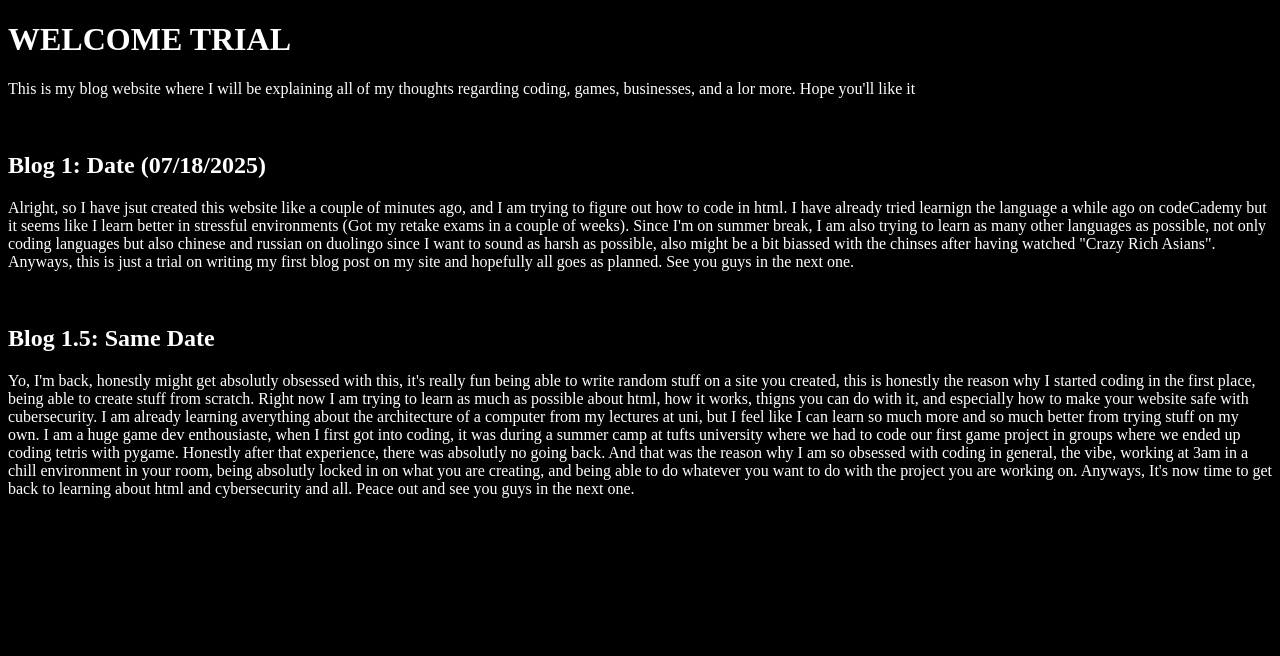
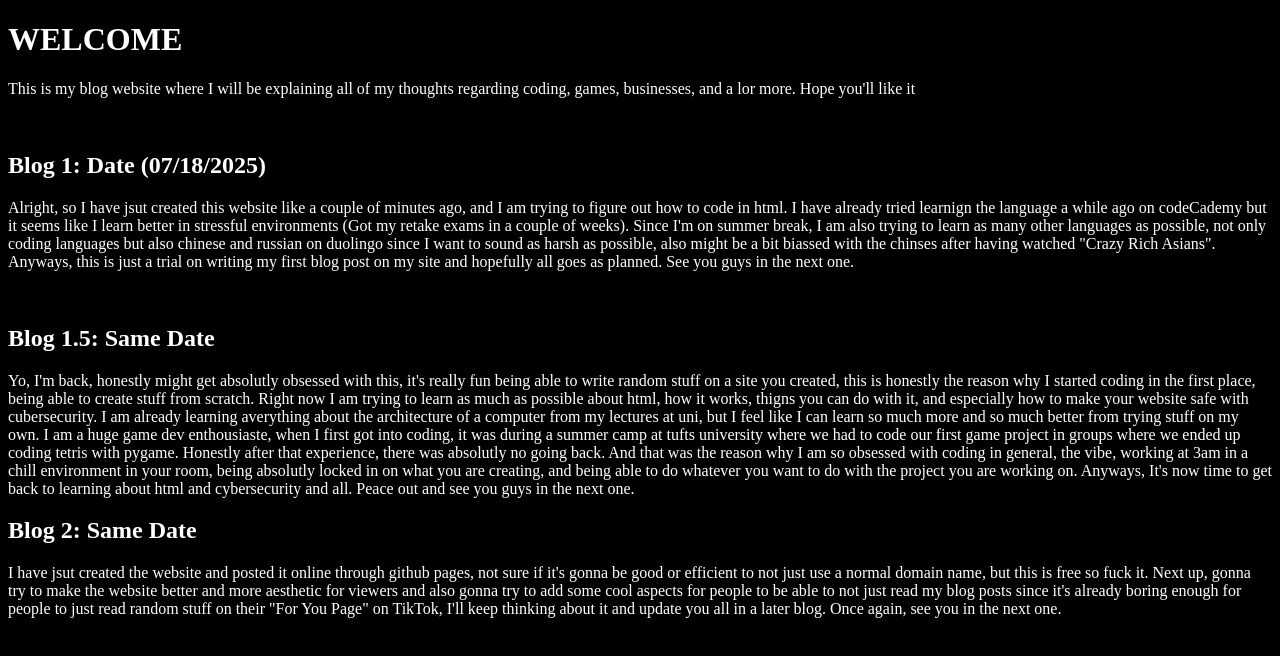
Before and after one commit to 1AmKingBob/The-Art-Conquest, a plain HTML site: page index.html in a window 1280 px wide. Drawn offline with Linux system fonts and the light colour scheme.

Commit message:
new blog uploaded

```diff
--- a/index.html
+++ b/index.html
@@ -13,7 +13,7 @@
 </head>
 
 <body>
-    <h1>WELCOME TRIAL</h1>
+    <h1>WELCOME</h1>
     <p>This is my blog website where I will be explaining all of my thoughts regarding coding, games, businesses, and a lor more. Hope you'll like it</p>
     <br />
     <h2>
@@ -28,8 +28,14 @@
     </h2>
     <p>
         Yo, I'm back, honestly might get absolutly obsessed with this, it's really fun being able to write random stuff on a site you created, this is honestly the reason why I started coding in the first place, being able to create stuff from scratch. Right now I am trying to learn as much as possible about html, how it works, thigns you can do with it, and especially how to make your website safe with cubersecurity. I am already learning averything about the architecture of a computer from my lectures at uni, but I feel like I can learn so much more and so much better from trying stuff on my own. I am a huge game dev enthousiaste, when I first got into coding, it was during a summer camp at tufts university where we had to code our first game project in groups where we ended up coding tetris with pygame. Honestly after that experience, there was absolutly no going back. And that was the reason why I am so obsessed with coding in general, the vibe, working at 3am in a chill environment in your room, being absolutly locked in on what you are creating, and being able to do whatever you want to do with the project you are working on. Anyways, It's now time to get back to learning about html and cybersecurity and all. Peace out and see you guys in the next one.
+    <br />
+    <h2>
+        Blog 2: Same Date
+    </h2>
+    <p>
+        I have jsut created the website and posted it online through github pages, not sure if it's gonna be good or efficient to not just use a normal domain name, but this is free so fuck it. Next up, gonna try to make the website better and more aesthetic for viewers and also gonna try to add some cool aspects for people to be able to not just read my blog posts since it's already boring enough for people to just read random stuff on their "For You Page" on TikTok, I'll keep thinking about it and update you all in a later blog. Once again, see you in the next one.
     </p>
-
+    <br
 </body>
 
 </html>
```
